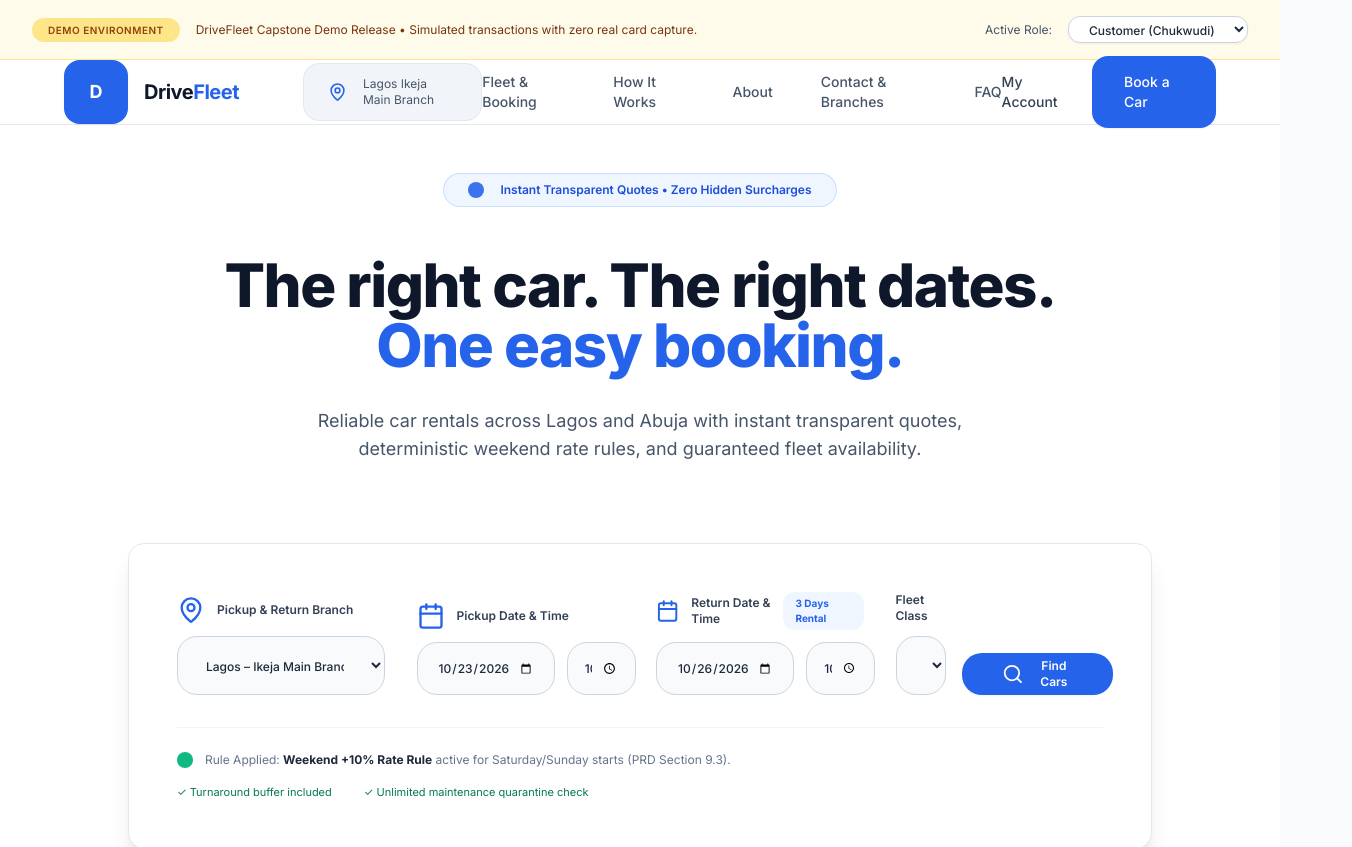
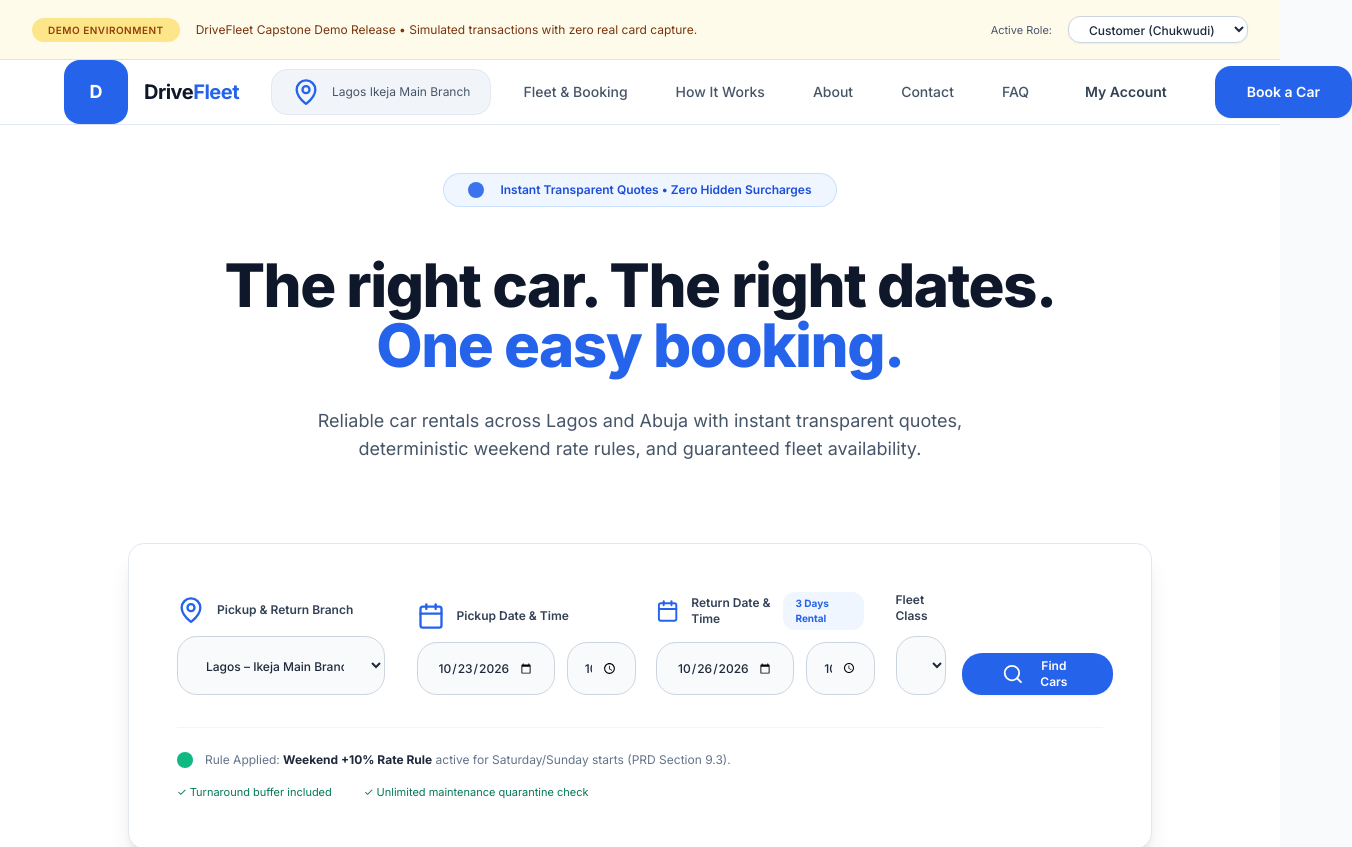
Before and after one commit to officialchrisdigital/DriveFleet, a React (Vite) app: page / in a window 1280 px wide. Shown: the top 847 px of the page, 1352 px wide, since content can reach past the window. Built offline with nearby package versions, Linux system fonts and the light colour scheme.

Commit message:
fix(nav): resolve header menu overlap and add responsive mobile navigation drawer

```diff
--- a/src/components/layout/PublicLayout.tsx
+++ b/src/components/layout/PublicLayout.tsx
@@ -1,10 +1,21 @@
-import { Link, Outlet } from 'react-router-dom';
+import { useState } from 'react';
+import { Link, Outlet, useLocation } from 'react-router-dom';
 import { useAuth } from '@/contexts/AuthContext';
 import { UserRole } from '@/lib/types';
-import { MapPin, Bell } from 'lucide-react';
+import { MapPin, Menu, X, Car, User, ShieldCheck } from 'lucide-react';
 
 export function PublicLayout() {
   const { user, role, switchRole } = useAuth();
+  const [mobileMenuOpen, setMobileMenuOpen] = useState(false);
+  const location = useLocation();
+
+  const navLinks = [
+    { to: '/vehicles', label: 'Fleet & Booking' },
+    { to: '/how-it-works', label: 'How It Works' },
+    { to: '/about', label: 'About' },
+    { to: '/contact', label: 'Contact' },
+    { to: '/faq', label: 'FAQ' },
+  ];
 
   return (
     <div className="min-h-screen flex flex-col bg-slate-50 text-slate-900 font-sans">
@@ -14,10 +25,11 @@ export function PublicLayout() {
           <span className="font-semibold px-2 py-0.5 rounded bg-amber-200 text-amber-800 uppercase tracking-wider text-[10px]">
             Demo Environment
           </span>
-          <span>DriveFleet Capstone Demo Release • Simulated transactions with zero real card capture.</span>
+          <span className="hidden sm:inline">DriveFleet Capstone Demo Release • Simulated transactions with zero real card capture.</span>
+          <span className="sm:hidden">DriveFleet Demo Release</span>
         </div>
-        <div className="flex items-center gap-2">
-          <span className="text-slate-600">Active Role:</span>
+        <div className="flex items-center gap-2 ml-auto">
+          <span className="text-slate-600 text-[11px]">Active Role:</span>
           <select
             value={role}
             onChange={(e) => switchRole(e.target.value as UserRole)}
@@ -32,8 +44,9 @@ export function PublicLayout() {
 
       {/* Main Navbar */}
       <header className="bg-white border-b border-slate-200 sticky top-0 z-40">
-        <div className="max-w-7xl mx-auto px-4 sm:px-6 lg:px-8 h-16 flex items-center justify-between">
-          <div className="flex items-center gap-8">
+        <div className="max-w-7xl mx-auto px-4 sm:px-6 lg:px-8 h-16 flex items-center justify-between gap-4">
+          {/* Logo & Hub Badge */}
+          <div className="flex items-center gap-4 shrink-0">
             <Link to="/" className="flex items-center gap-2">
               <div className="w-8 h-8 rounded-lg bg-blue-600 flex items-center justify-center text-white font-bold text-lg shadow-sm">
                 D
@@ -43,42 +56,44 @@ export function PublicLayout() {
               </span>
             </Link>
 
-            <div className="hidden md:flex items-center gap-2 bg-slate-100 rounded-lg px-3 py-1.5 text-xs text-slate-600 border border-slate-200">
-              <MapPin className="w-3.5 h-3.5 text-blue-600" />
+            <div className="hidden xl:flex items-center gap-1.5 bg-slate-100 rounded-lg px-2.5 py-1 text-xs text-slate-600 border border-slate-200">
+              <MapPin className="w-3.5 h-3.5 text-blue-600 shrink-0" />
               <span>Lagos Ikeja Main Branch</span>
             </div>
           </div>
 
-          <nav className="hidden md:flex items-center gap-6 text-sm font-medium text-slate-600">
-            <Link to="/vehicles" className="hover:text-blue-600 transition-colors">
-              Fleet & Booking
-            </Link>
-            <Link to="/how-it-works" className="hover:text-blue-600 transition-colors">
-              How It Works
-            </Link>
-            <Link to="/about" className="hover:text-blue-600 transition-colors">
-              About
-            </Link>
-            <Link to="/contact" className="hover:text-blue-600 transition-colors">
-              Contact & Branches
-            </Link>
-            <Link to="/faq" className="hover:text-blue-600 transition-colors">
-              FAQ
-            </Link>
+          {/* Center Nav Links (Visible on large screens) */}
+          <nav className="hidden lg:flex items-center gap-6 text-sm font-medium text-slate-600 shrink-0">
+            {navLinks.map((link) => (
+              <Link
+                key={link.to}
+                to={link.to}
+                className={`transition-colors hover:text-blue-600 ${
+                  location.pathname === link.to ? 'text-blue-600 font-semibold' : ''
+                }`}
+              >
+                {link.label}
+              </Link>
+            ))}
           </nav>
 
-          <div className="flex items-center gap-3">
+          {/* Right Action Buttons */}
+          <div className="flex items-center gap-3 shrink-0">
             {role === 'customer' ? (
               <>
                 <Link
                   to="/account"
-                  className="text-sm font-medium text-slate-700 hover:text-blue-600 hidden sm:block"
+                  className={`text-sm font-semibold px-3 py-1.5 rounded-lg transition-colors hidden md:block ${
+                    location.pathname.startsWith('/account')
+                      ? 'bg-blue-50 text-blue-700'
+                      : 'text-slate-700 hover:text-blue-600 hover:bg-slate-50'
+                  }`}
                 >
                   My Account
                 </Link>
                 <Link
                   to="/vehicles"
-                  className="bg-blue-600 hover:bg-blue-700 text-white text-sm font-medium px-4 py-2 rounded-lg transition-colors shadow-sm"
+                  className="bg-blue-600 hover:bg-blue-700 text-white text-xs sm:text-sm font-semibold px-3 sm:px-4 py-2 rounded-lg transition-colors shadow-sm whitespace-nowrap"
                 >
                   Book a Car
                 </Link>
@@ -86,16 +101,69 @@ export function PublicLayout() {
             ) : (
               <Link
                 to="/admin"
-                className="bg-slate-900 hover:bg-slate-800 text-white text-sm font-medium px-4 py-2 rounded-lg transition-colors shadow-sm flex items-center gap-2"
+                className="bg-slate-900 hover:bg-slate-800 text-white text-xs sm:text-sm font-semibold px-3 sm:px-4 py-2 rounded-lg transition-colors shadow-sm flex items-center gap-2 whitespace-nowrap"
               >
                 <span>Ops Deck</span>
-                <span className="text-xs bg-blue-500/30 text-blue-300 px-1.5 py-0.5 rounded uppercase">
+                <span className="text-[10px] bg-blue-500/30 text-blue-300 px-1.5 py-0.5 rounded uppercase">
                   {role}
                 </span>
               </Link>
             )}
+
+            {/* Mobile Hamburger Button */}
+            <button
+              onClick={() => setMobileMenuOpen(!mobileMenuOpen)}
+              className="p-2 rounded-lg text-slate-600 hover:bg-slate-100 lg:hidden focus:outline-none"
+              aria-label="Toggle navigation menu"
+            >
+              {mobileMenuOpen ? <X className="w-5 h-5" /> : <Menu className="w-5 h-5" />}
+            </button>
           </div>
         </div>
+
+        {/* Mobile Dropdown Menu */}
+        {mobileMenuOpen && (
+          <div className="lg:hidden border-t border-slate-200 bg-white px-4 pt-3 pb-6 space-y-3 shadow-lg">
+            <div className="flex flex-col space-y-1">
+              {navLinks.map((link) => (
+                <Link
+                  key={link.to}
+                  to={link.to}
+                  onClick={() => setMobileMenuOpen(false)}
+                  className={`px-3 py-2 rounded-lg text-sm font-medium transition-colors ${
+                    location.pathname === link.to
+                      ? 'bg-blue-50 text-blue-600 font-bold'
+                      : 'text-slate-700 hover:bg-slate-50'
+                  }`}
+                >
+                  {link.label}
+                </Link>
+              ))}
+            </div>
+
+            <div className="pt-3 border-t border-slate-100 flex flex-col gap-2">
+              {role === 'customer' ? (
+                <Link
+                  to="/account"
+                  onClick={() => setMobileMenuOpen(false)}
+                  className="px-3 py-2 rounded-lg text-sm font-semibold text-slate-700 hover:bg-slate-50 flex items-center gap-2"
+                >
+                  <User className="w-4 h-4 text-blue-600" />
+                  <span>My Account</span>
+                </Link>
+              ) : (
+                <Link
+                  to="/admin"
+                  onClick={() => setMobileMenuOpen(false)}
+                  className="px-3 py-2 rounded-lg text-sm font-semibold text-slate-900 hover:bg-slate-50 flex items-center gap-2"
+                >
+                  <ShieldCheck className="w-4 h-4 text-blue-600" />
+                  <span>Operations Command Center</span>
+                </Link>
+              )}
+            </div>
+          </div>
+        )}
       </header>
 
       {/* Content Area */}
```
